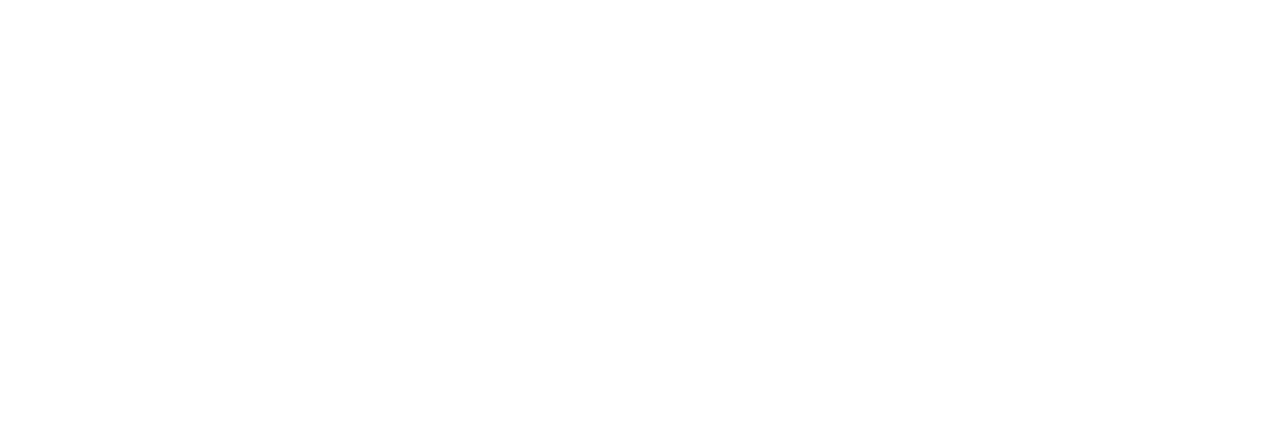
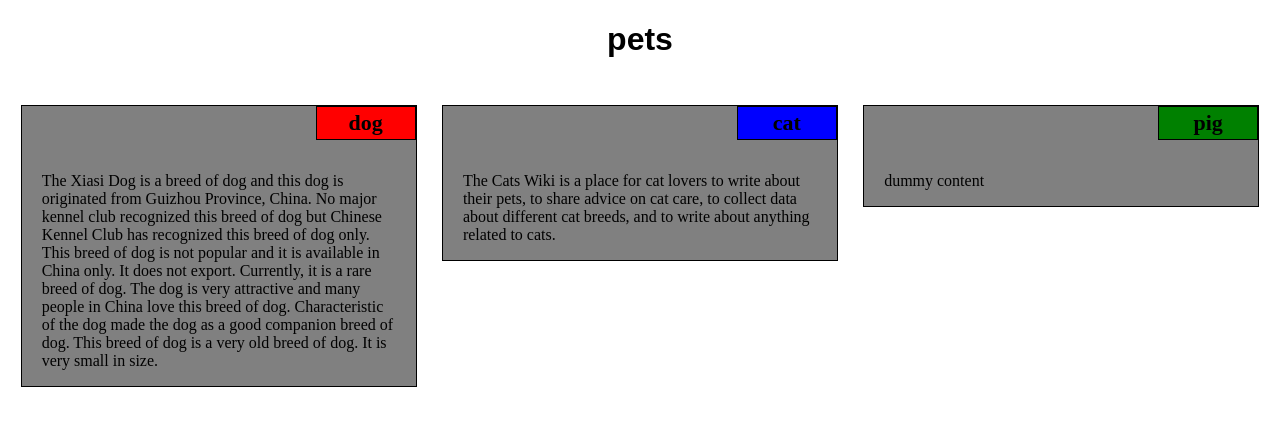
Before and after one commit to RISINGEDGEGPY/html_css_learning, a plain HTML site: page mod2_solution/index.html in a window 1280 px wide. Drawn offline with Linux system fonts and the light colour scheme.

Commit message:
update result

```diff
--- a/mod2_solution/index.html
+++ b/mod2_solution/index.html
@@ -1,9 +1,97 @@
 <!DOCTYPE html>
 <html>
+
 <head>
-	<title></title>
+    <meta charset="utf-8">
+    <title>assignment solution for module 2</title>
+    <style>
+        * {
+            box-sizing: border-box;
+        }
+
+        h1 {
+            font-family: Arial, Helvetica, sans-serif;
+            text-align: center;
+        }
+
+        div {
+            background-color: gray;
+            border: 1px black solid;
+            padding: 0px;
+            margin: 10px;
+        }
+
+        section {
+            border: 1px black solid;
+            padding: 10px;
+            padding-bottom: 3px;
+            padding-top: 3px;
+            width: 100px;
+            font-size: 22px;
+            font-weight: bold;
+            text-align: center;
+            float: right;
+            position: relative;
+        }
+
+        p {
+            padding-top: 50px;
+            padding-left: 20px;
+            padding-right: 20px;
+        }
+
+        @media (min-width: 992px) {
+            .col-ld-4 {
+                width: 31.33%;
+                margin: 2% 1%;
+                float: left;
+                border: 1px solid black;
+            }
+        }
+
+        @media (max-width: 767px) {
+            .col-sd-12 {
+                width: 98%;
+                float: left;
+                border: 1px solid black;
+            }
+        }
+
+        @media (min-width: 768px) and (max-width: 991px) {
+            .col-md-6 {
+                width: 48%;
+                margin: 2% 1%;
+                float: left;
+                border: 1px solid black;
+            }
+            .col-md-6#div3 {
+            	width: 98%;
+            	margin: 2% 1%;
+        	}
+        }
+
+
+    </style>
 </head>
+
 <body>
+    <h1> pets </h1>
+    <div class="col-ld-4 col-sd-12 col-md-6">
+        <section style="background-color: red;">dog
+        </section>
+        <p>The Xiasi Dog is a breed of dog and this dog is originated from Guizhou Province, China. No major kennel club recognized this breed of dog but Chinese Kennel Club has recognized this breed of dog only. This breed of dog is not popular and it is available in China only. It does not export. Currently, it is a rare breed of dog. The dog is very attractive and many people in China love this breed of dog. Characteristic of the dog made the dog as a good companion breed of dog. This breed of dog is a very old breed of dog. It is very small in size.
+        </p>
+    </div>
+    <div class="col-ld-4 col-sd-12 col-md-6">
+        <section style="background-color: blue;">cat</section>
+        <p>The Cats Wiki is a place for cat lovers to write about their pets, to share advice on cat care, to collect data about different cat breeds, and to write about anything related to cats.
+        </p>
+    </div>
+    <div class="col-ld-4 col-sd-12 col-md-6" id="div3">
+        <section style="background-color: green;">pig</section>
+        <p>dummy content</p>
+    </div>
 
 </body>
+
 </html>
```
